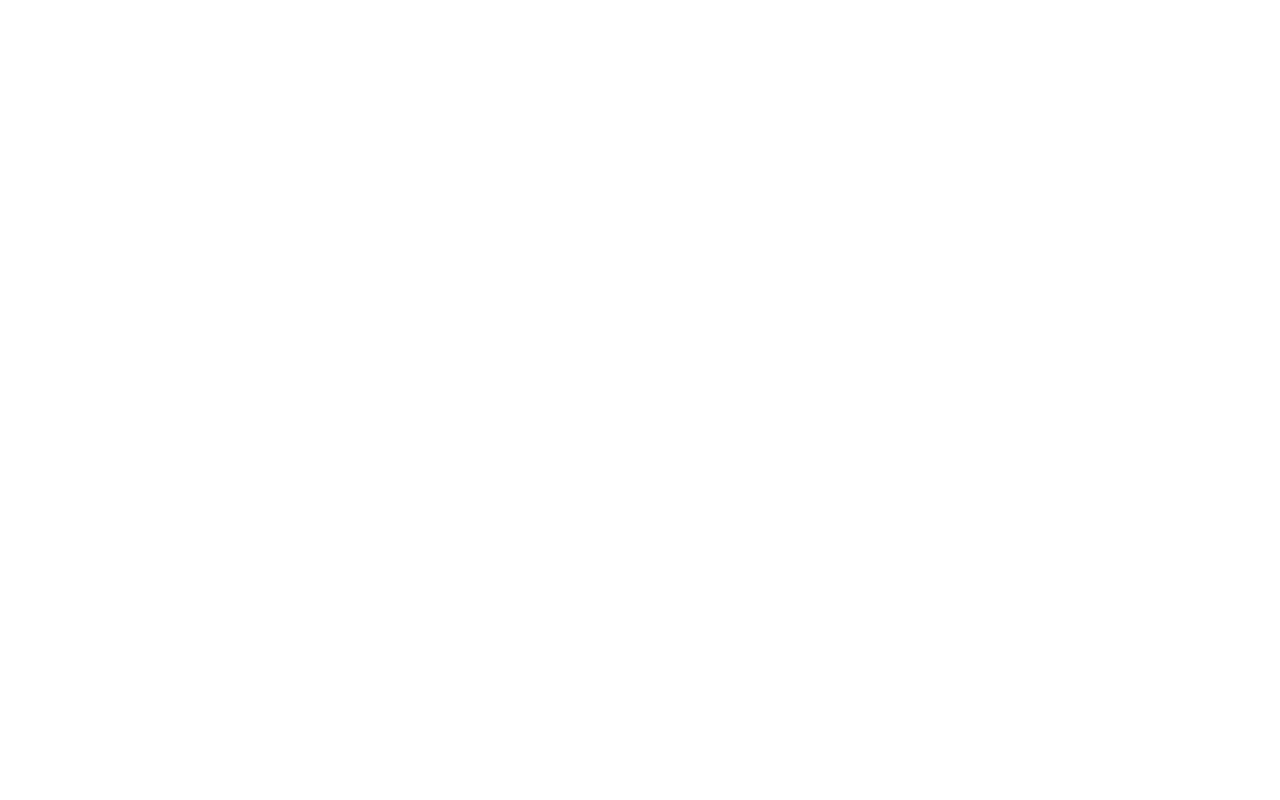
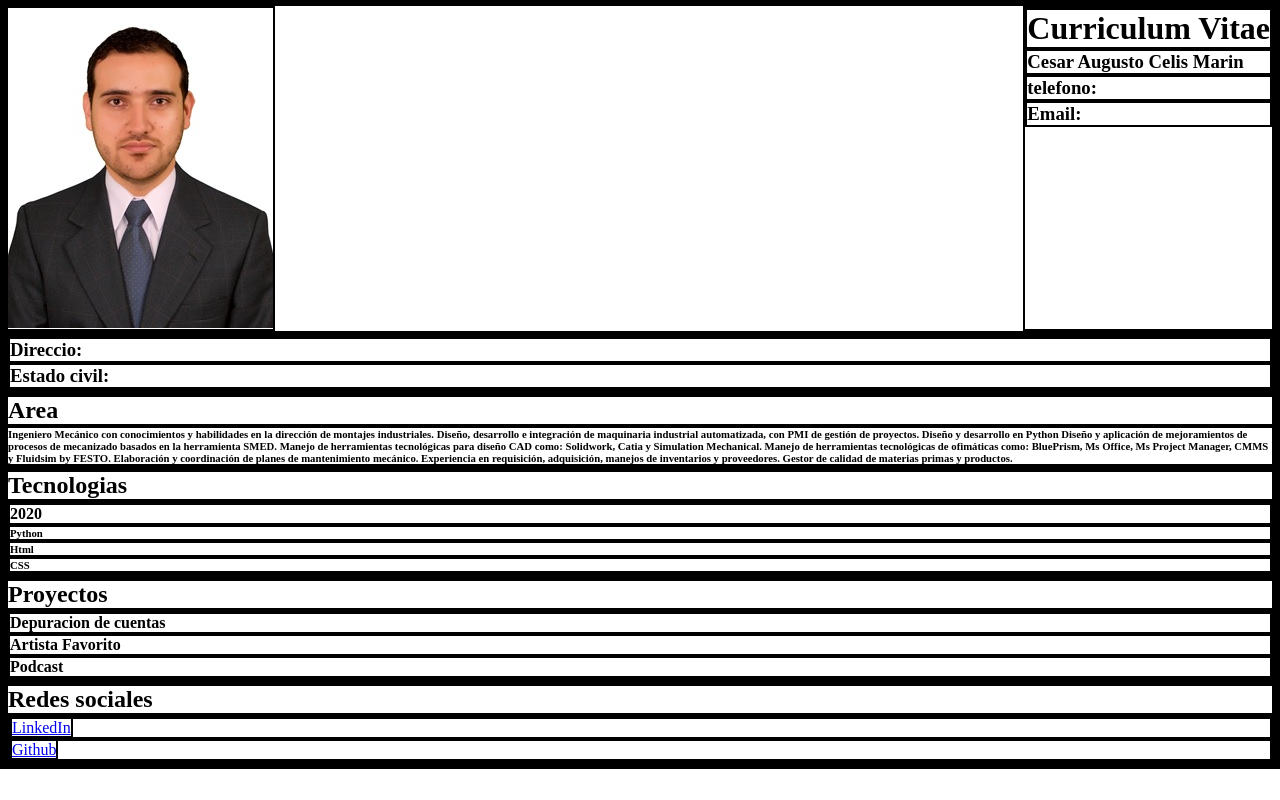
Before and after one commit to celis212/acamicadwfs62, a plain HTML site: page index.html in a window 1280 px wide. Drawn offline with Linux system fonts and the light colour scheme.

Commit message:
curriculum vitae

```diff
--- a/index.html
+++ b/index.html
@@ -2,11 +2,62 @@
 <html lang="en">
 <head>
     <meta charset="UTF-8">
-    <link rel="stylesheet" href="./style.css">
-    <meta name="viewport" content="width=device-width, initial-scale=1.0 user-scalable=no">
-    <title>Document</title>
+    <meta name="viewport" content="width=device-width, initial-scale=1.0, user-scalable=no">
+    <link rel="stylesheet" href="style.css">
+    <title>Carta de presentacion</title>
 </head>
 <body>
-
+    <header>
+        <img src="./PERFIL.jpg" class="foto" />
+        <div class="datos personales">
+            <h1>Curriculum Vitae</h1>
+            <h3>Cesar Augusto Celis Marin</h3>
+            <h3>telefono: </h3>
+            <h3>Email: </h3>
+        </div>
+    </header>
+    <nav>
+        <ul>
+            <h3>Direccio: </h3>
+            <h3>Estado civil: </h3>
+        </ul>
+    </nav>
+    <section>
+        <h2>Area</h2>
+        <h6>Ingeniero Mecánico con conocimientos y habilidades en la dirección de montajes industriales.
+            Diseño, desarrollo e integración de maquinaria industrial automatizada, con PMI de gestión de proyectos.
+            Diseño y desarrollo en Python
+            Diseño y aplicación de mejoramientos de procesos de mecanizado basados en la herramienta SMED.
+            Manejo de herramientas tecnológicas para diseño CAD como: Solidwork, Catia y Simulation Mechanical.
+            Manejo de herramientas tecnológicas de ofimáticas como: BluePrism, Ms Office, Ms Project Manager, CMMS y Fluidsim by FESTO.
+            Elaboración y coordinación de planes de mantenimiento mecánico.
+            Experiencia en requisición, adquisición, manejos de inventarios y proveedores.
+            Gestor de calidad de materias primas y productos.
+            </h6>
+    </section>
+    <article>
+        <h2>Tecnologias</h2>
+        <div>
+            <h4>2020<br></h4>
+            <h6>Python<br></h6>
+            <h6>Html<br></h6>
+            <h6>CSS<br></h6>
+        </div>
+    </article>
+    <aside>
+        <h2>Proyectos</h2>
+        <div>
+            <h4>Depuracion de cuentas<br></h4>
+            <h4>Artista Favorito</h4>
+            <h4>Podcast</h4>
+        </div>
+    </aside>
+    <footer>
+        <h2>Redes sociales</h2>
+        <ul>
+            <li><a href="https://www.linkedin.com/in/mechanicalengineercesarcelis/" class="social linkedin">LinkedIn</a></li>
+            <li><a href="https://github.com/celis212" class="social github">Github</a></li>
+        </ul>
+    </footer>
 </body>
 </html>
--- /dev/null
+++ b/style.scss
@@ -0,0 +1,38 @@
+
+@media screen and (max-width: 1220px){
+    .foto{
+        width: 10vw;
+    }
+}
+@media screen and (max-width: 768px){
+    .foto{
+        width: 45vw;
+    }
+}
+@media screen and (max-width: 320px){
+    header{
+        display: flex;
+        flex-direction: column;
+        justify-content: center;
+        align-items: center;
+    }
+    .foto{
+        width: 60vw;
+        display: flex;
+        justify-content: center;
+        align-items: center;
+    }
+
+}
+*{
+    border: 2px solid #000000;
+    margin: 0;
+    padding: 0;
+}
+header{
+    position: sticky;
+    top: 0;
+    display: flex;
+    justify-content: space-between;
+    background-color: #ffffff;
+}
```
Also changed, not shown: PERFIL.jpg (added), style.css, 1 other file.
